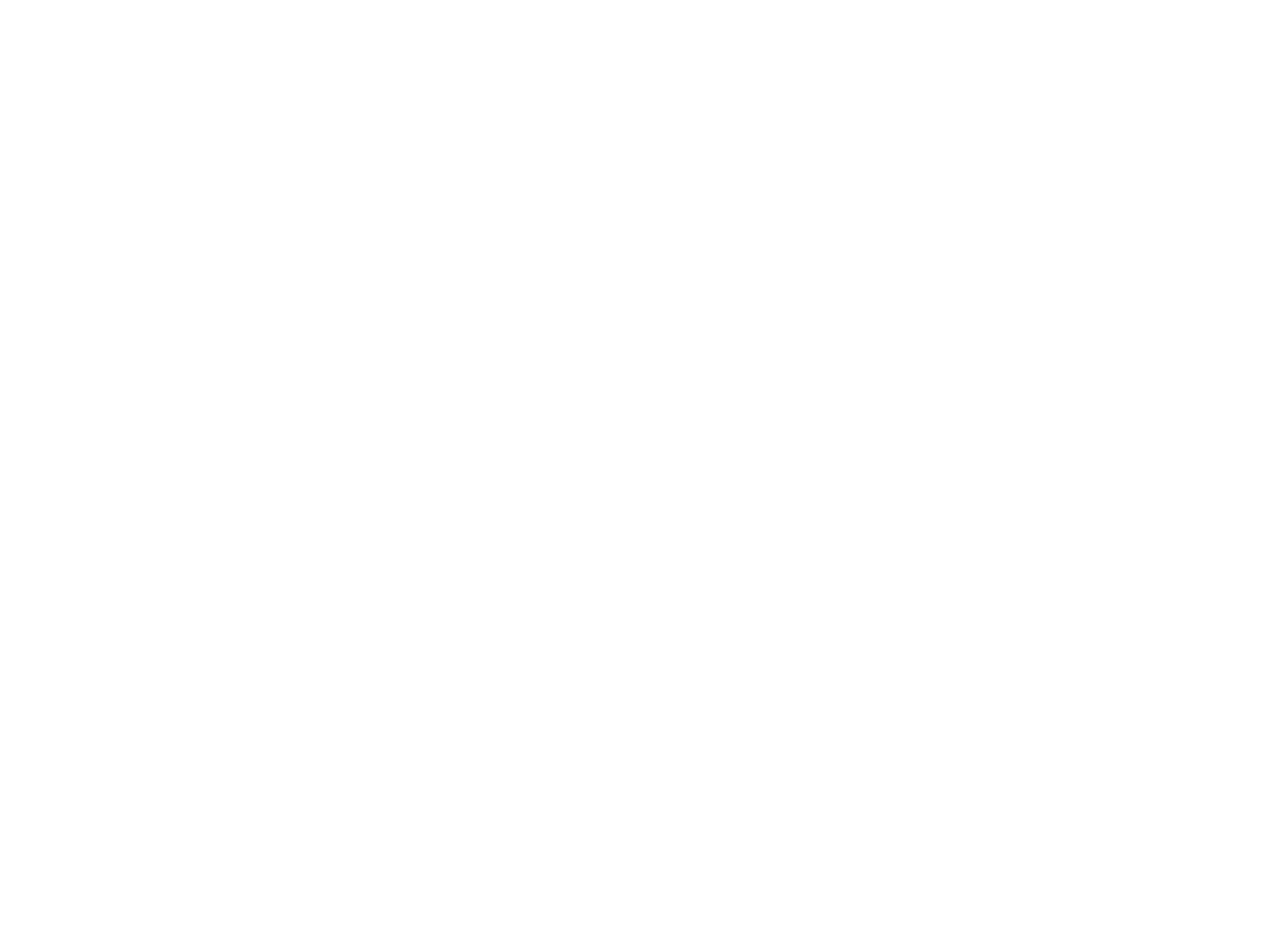
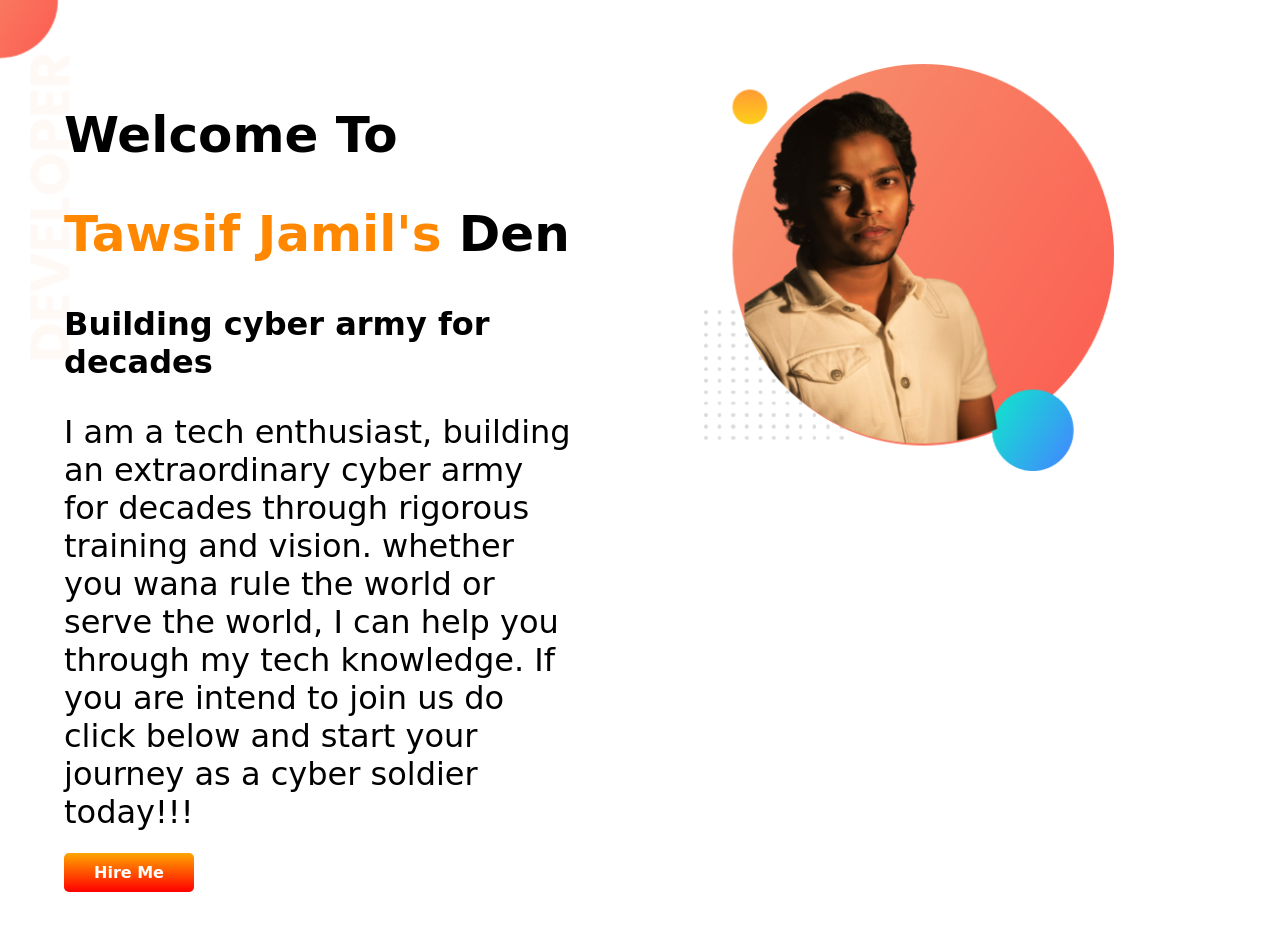
Before and after one commit to CyberTawsif/developer-portfolio, a plain HTML site: page index.html in a window 1280 px wide. Before the commit the page ends 800 px from the top, so only its background shows below. Drawn offline with Linux system fonts and the light colour scheme; a web font is replaced by a local one.

Commit message:
top banner added

```diff
--- a/index.html
+++ b/index.html
@@ -1,13 +1,33 @@
 <!DOCTYPE html>
 <html lang="en">
+
 <head>
     <meta charset="UTF-8">
     <meta http-equiv="X-UA-Compatible" content="IE=edge">
     <meta name="viewport" content="width=device-width, initial-scale=1.0">
     <title>Portfolio of Tawsif</title>
     <link rel="stylesheet" href="style.css">
+    <link rel="preconnect" href="https://fonts.googleapis.com">
+    <link rel="preconnect" href="https://fonts.gstatic.com" crossorigin>
+    <link href="https://fonts.googleapis.com/css2?family=The+Nautigal:wght@700&display=swap" rel="stylesheet">
 </head>
+
 <body>
+    <section class="top-banner">
+        <div class="half-width">
+            <h1>Welcome To</h1>
+            <h1> <span style="color: rgb(255, 136, 0);">Tawsif Jamil's</span> Den</h1>
+            <h3>Building cyber army for decades</h3>
+            <p>I am a tech enthusiast, building an extraordinary cyber army for decades through rigorous training and
+                vision. whether you wana rule the world or serve the world, I can help you through my tech knowledge. If
+                you are intend to join us do click below and start your journey as a cyber soldier today!!!</p>
+            <a class="link-button" target="_blank" href="https://www.facebook.com/tawsifjamilchowdhury">Hire Me</a>
+        </div>
 
+        <div class="half-width">
+            <img src="/images/tawsif-png.png" alt="">
+        </div>
+    </section>
 </body>
+
 </html>
--- a/style.css
+++ b/style.css
@@ -0,0 +1,35 @@
+body{
+    font-family: 'The Nautigal', cursive;
+    /*background-image: radial-gradient(white,black);*/
+    margin: 0%;
+}
+h1{
+    font-size: 50px;
+}
+section{display: flex;
+}
+h3,p{
+    font-size: 2em;
+}
+.half-width{
+    width: 50%;
+    padding: 5% 5%;
+}
+.half-width img
+{
+width: 80%;
+}
+.link-button
+{
+text-decoration: none;
+background-image: linear-gradient(orange,red);
+color: white;
+padding: 10px 30px;
+border-radius: 5px;
+font-weight: 900;
+}
+.top-banner
+{
+    background-image: url(/images/top-banner.png);
+    background-repeat: no-repeat;
+}
```
Also changed, not shown: images/10974645_410341752477123_9076703750960828132_o-removebg-preview.png (added), images/1509272_395812887263343_8734948851111467973_n-removebg-preview.png (added), images/dream-bg.png (added), images/exp-bg.png (added), images/jhankar.png (added), images/jhankar2.png (added), images/my-bg.png (added), images/my-bg2.png (added), images/tawsif-png.png (added), images/top-banner.png (added), 7 other files.
